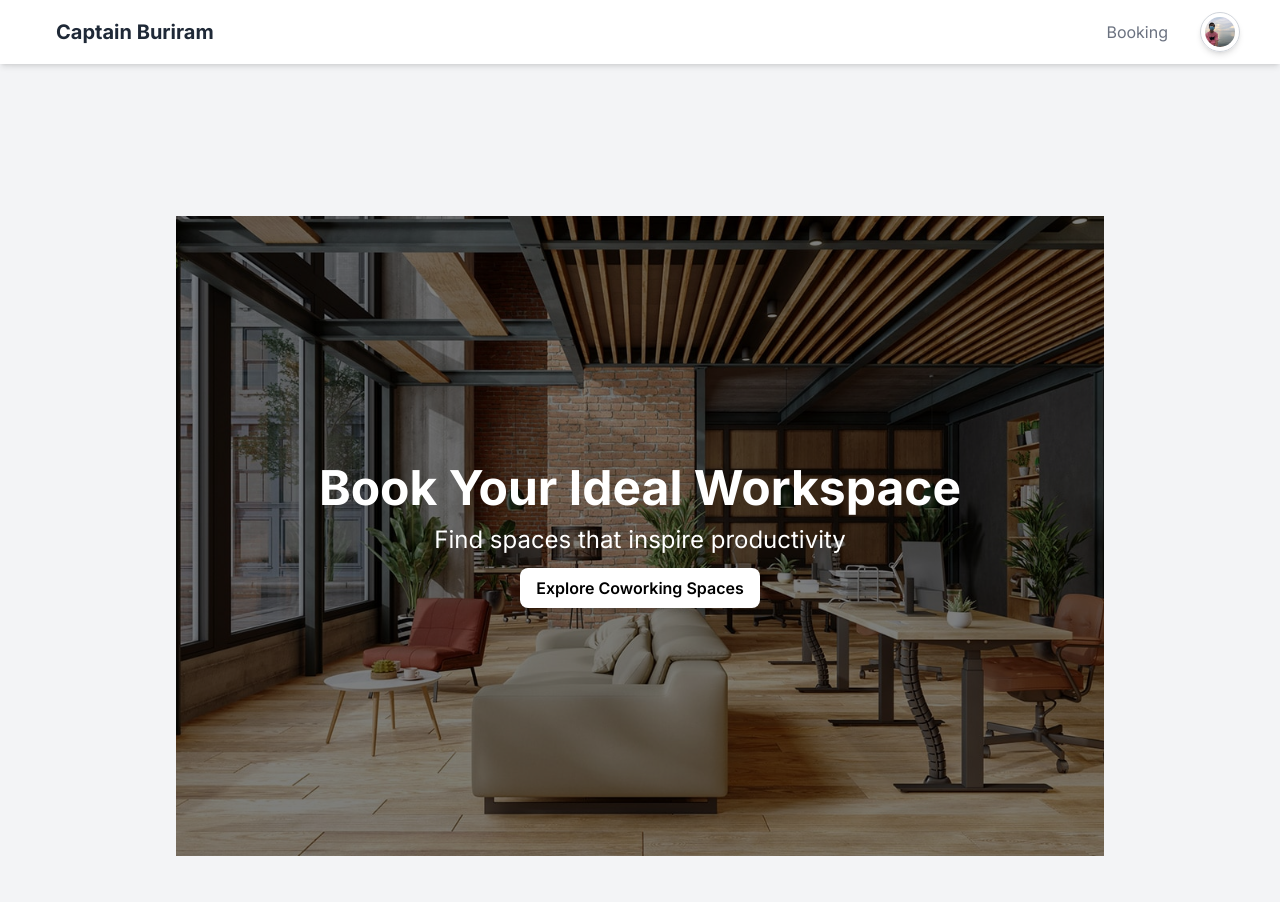
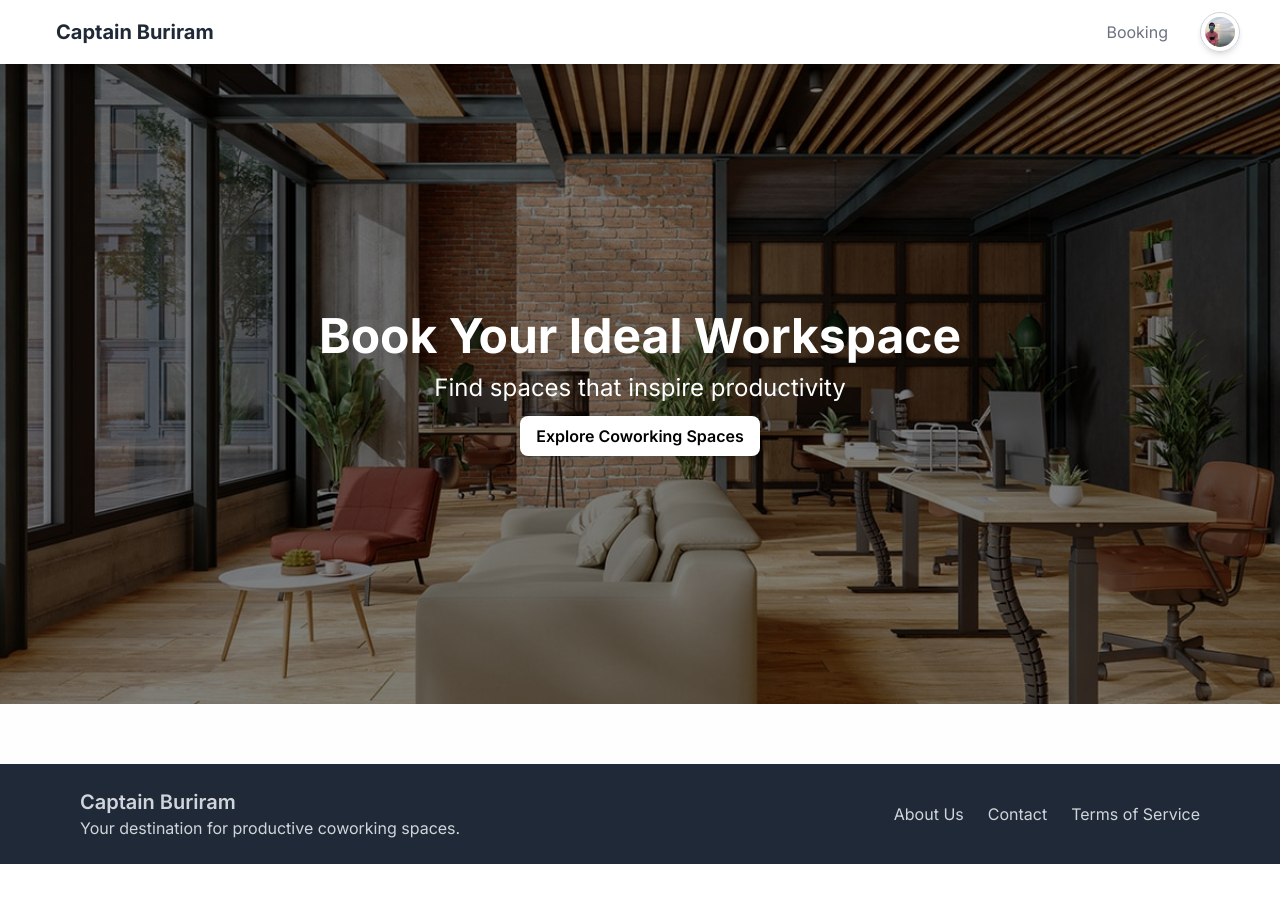
Before and after one commit to naphattar/CoworkingSpaceReservation, a Next.js app: page / in a window 1280 px wide. Shown: the top 902 px of the page. After the commit the page ends 864 px from the top, so only its background shows below. Built offline with nearby package versions, Linux system fonts and the light colour scheme.

Commit message:
[ADD} create Footer

```diff
--- a/src/app/globals.css
+++ b/src/app/globals.css
@@ -18,7 +18,7 @@
 
 body {
   /* Adjust gradient background for a smoother look */
-  margin-top: 64px;
+  margin-top: 4rem;
   color: rgb(var(--foreground-rgb));
   background: linear-gradient(
       180deg,
--- a/src/app/layout.tsx
+++ b/src/app/layout.tsx
@@ -19,9 +19,7 @@ export default function RootLayout({
     <html lang="en">
       <body className={`${inter.className} flex flex-col min-h-screen`}>
         <TopMenu />
-        <main className="flex-grow flex justify-center items-center bg-gray-100 dark:bg-gray-900 pt-10">
-          <div className="w-full max-w-6xl p-4">{children}</div>
-        </main>
+        {children}
       </body>
     </html>
   );
--- a/src/app/page.tsx
+++ b/src/app/page.tsx
@@ -1,10 +1,12 @@
 import Banner from "@/components/Banner/Banner";
-import Image from "next/image";
+import Footer from "@/components/Footer/Footer";
 
 export default function Home() {
   return (
-    <main className="flex min-h-screen flex-col items-center justify-between p-24">
+    <main className="flex min-h-screen flex-col items-center justify-start">
         <Banner/>
+        <div className="flex-grow" /> {/* Spacer to push the footer to the bottom */}
+        <Footer />
     </main>
   );
 }
--- a/src/components/Banner/Banner.tsx
+++ b/src/components/Banner/Banner.tsx
@@ -10,7 +10,7 @@ export default function Banner() {
 
   return (
     <div
-      className="relative w-full h-[80vh] flex items-center justify-center overflow-hidden cursor-pointer"
+      className="relative w-screen h-[80vh] flex items-center justify-center overflow-hidden cursor-pointer"
       onClick={() => setIndex((index + 1) % covers.length)}
     >
       <Image
--- /dev/null
+++ b/src/components/Footer/Footer.tsx
@@ -0,0 +1,17 @@
+export default function Footer() {
+    return (
+      <footer className="w-full bg-gray-800 text-gray-300 py-6">
+        <div className="max-w-6xl mx-auto px-4 flex flex-col md:flex-row justify-between items-center space-y-4 md:space-y-0">
+          <div className="text-center md:text-left">
+            <h3 className="text-xl font-semibold">Captain Buriram</h3>
+            <p>Your destination for productive coworking spaces.</p>
+          </div>
+          <div className="flex space-x-6">
+            <a href="/about" className="hover:underline">About Us</a>
+            <a href="/contact" className="hover:underline">Contact</a>
+            <a href="/terms" className="hover:underline">Terms of Service</a>
+          </div>
+        </div>
+      </footer>
+    );
+  }
```
